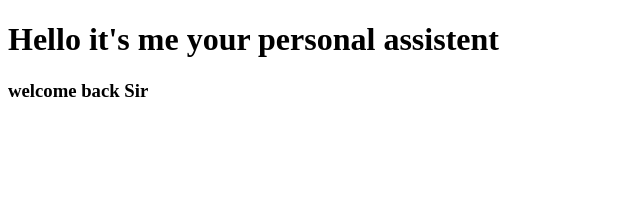
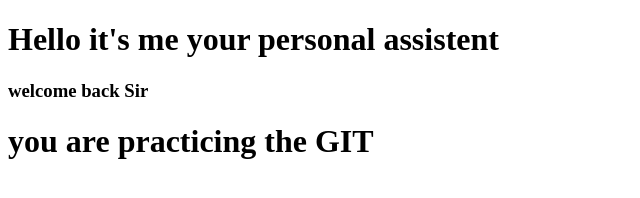
Before and after one commit to Hackerkkasia/secGit, a plain HTML site: page secgit.html in a window 1280 px wide. Shown: the whole page, without its empty margins (0-640 px from the left). Drawn offline with Linux system fonts and the light colour scheme.

Commit message:
practice

```diff
--- a/secgit.html
+++ b/secgit.html
@@ -8,6 +8,7 @@
 <body>
     <h1>Hello it's me your personal assistent</h1>
     <h3>welcome back Sir</h3>
+    <h1>you are practicing the GIT</h1>
 
 </body>
 </html>
```
